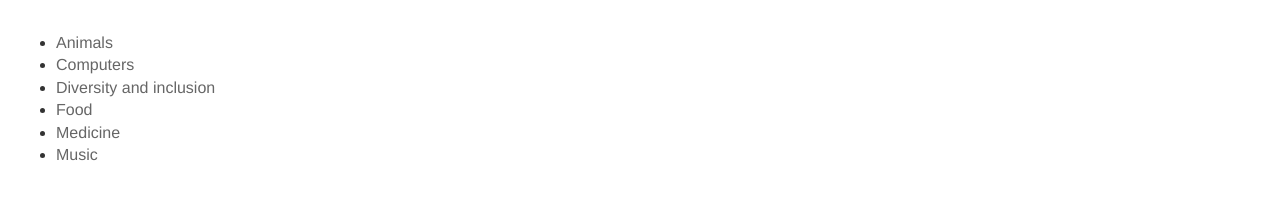
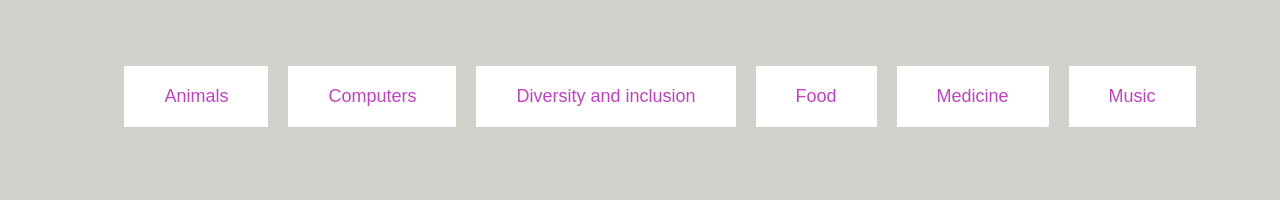
Before and after one commit to nic-gdes/assignment-test-your-css-accessibility-skills-cassevven, a plain HTML site: page css-a11y1.html in a window 1280 px wide. Drawn offline with Linux system fonts and the light colour scheme.

Commit message:
css accessibility

```diff
--- a/css-a11y1.html
+++ b/css-a11y1.html
@@ -5,34 +5,62 @@
     <title>CSS accessibility: Task 1</title>
     <style>
       body {
-        background-color: #fff;
-        color: #333;
+        background-color: var(--clr-background);
         font: 1em / 1.4 Helvetica Neue, Helvetica, Arial, sans-serif;
-        padding: 1em;
+        padding: 50px 20px;
         margin: 0;
+
       }
 
       * {
         box-sizing: border-box;
       }
 
-      a {
+      :root {
+        --clr-black: black;
+        --clr-background: rgb(208, 210, 204);
+        --clr-link:rgb(189, 68, 189);
+      }
+
+      a, .button{
         text-decoration: none;
-        color: #666;
+        color: var(--clr-link);
         outline: none;
+        background-color: #ffffff;
+        border: none;
+        padding: 20px;
+        text-align: center;
+        text-decoration: none;
+        font-size: 18px;
       }
+
+      a:hover {
+        color: rgb(57, 59, 6);
+      }
+
+      ul {
+        display: flex;
+        flex-direction: row;
+        flex-wrap: wrap;
+        list-style: none;
+        display: flex;
+        gap: 20px;
+        justify-content: center;
+
+      }
+
     </style>
   </head>
 
   <body>
 
     <ul>
-      <li><a href="">Animals</a></li>
-      <li><a href="">Computers</a></li>
-      <li><a href="">Diversity and inclusion</a></li>
-      <li><a href="">Food</a></li>
-      <li><a href="">Medicine</a></li>
-      <li><a href="">Music</a></li>
+      <li><button class="button"><a href="">Animals</a></button></li>
+      <li><button class="button"><a href="">Computers</a></button></li>
+      <li><button class="button"><a href="">Diversity and inclusion</a></button></li>
+      <li><button class="button"><a href="">Food</a></button></li>
+      <li><button class="button"><a href="">Medicine</a></button></li>
+      <li><button class="button"><a href="">Music</a></button></li>
     </ul>
 
   </body>
```
Also changed, not shown: css-a11y2.html (+19 -17 lines).
